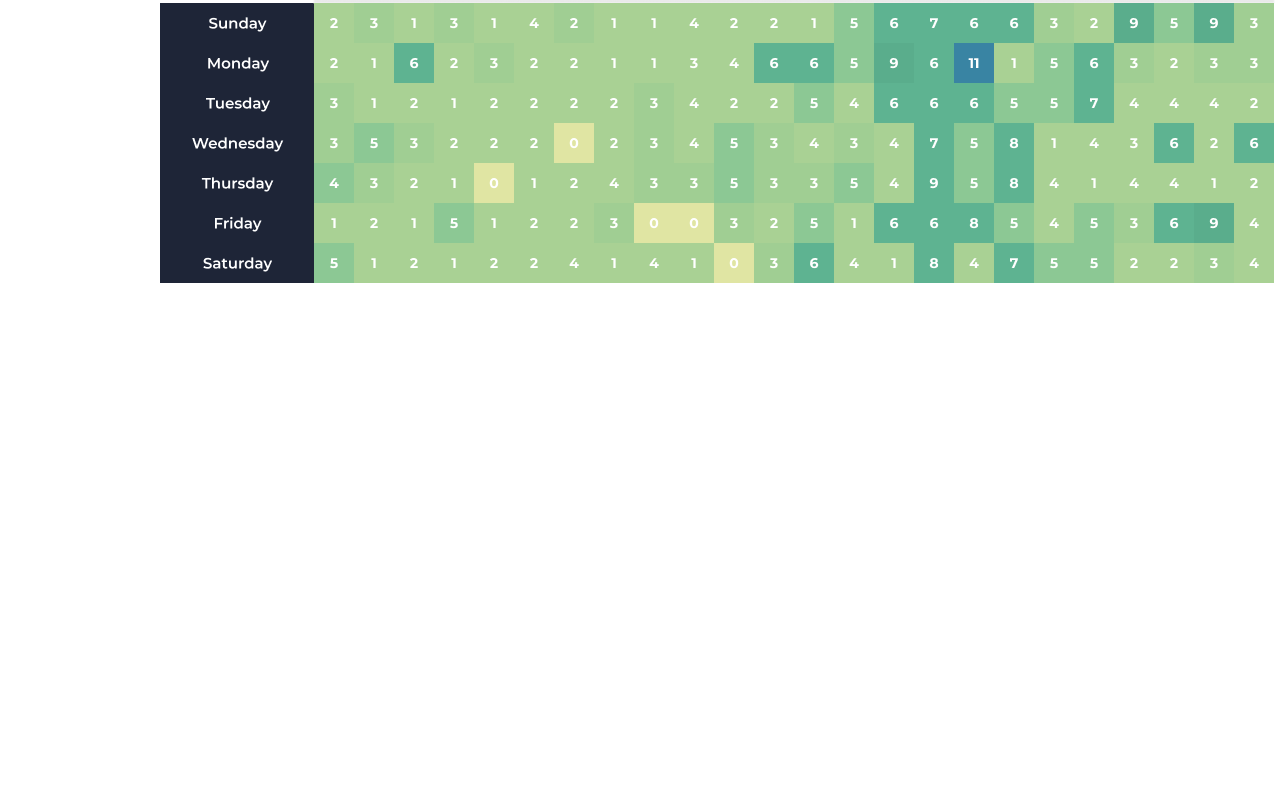
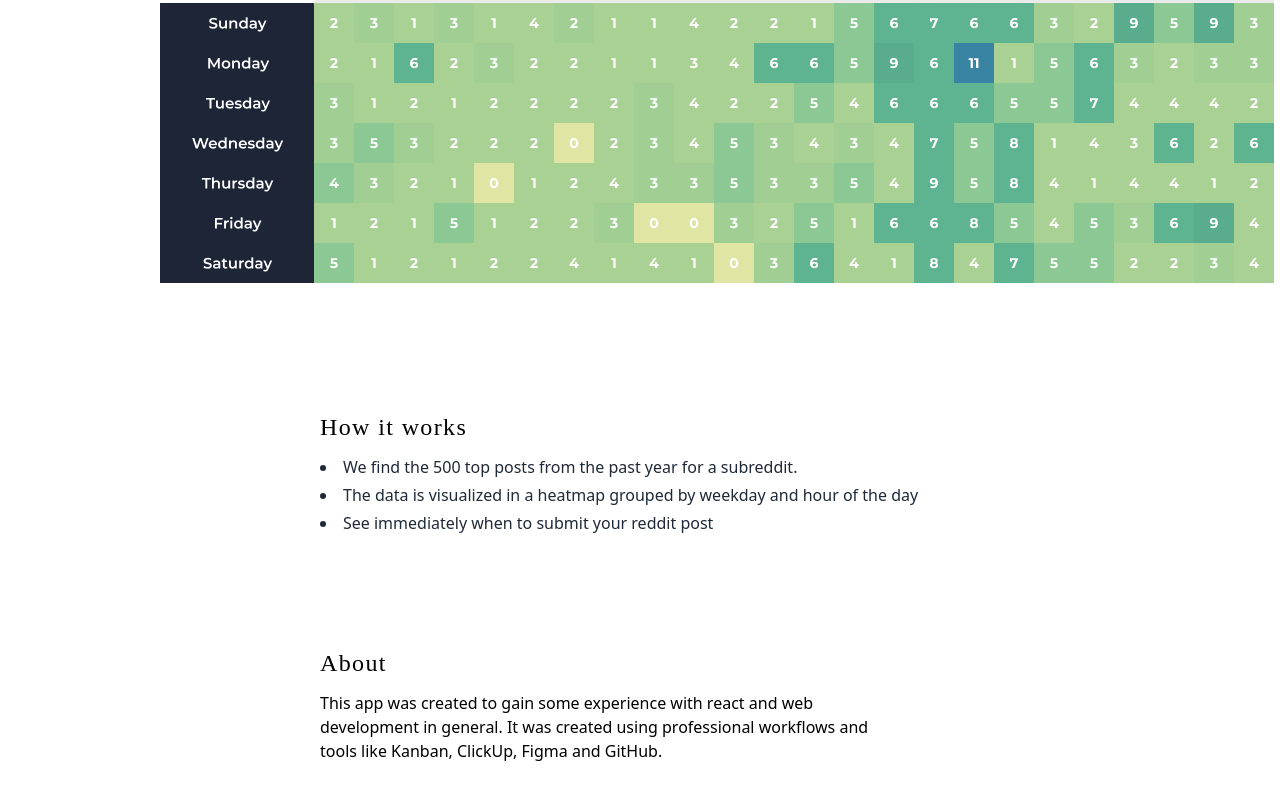
Before and after one commit to d4v3000/subreddit-analyzer, a React (Create React App) app: page / in a window 1280 px wide. Shown: the part 526-1326 px from the top of the page. Before the commit the page ends 809 px from the top, so only its background shows below. Built offline with nearby package versions, Linux system fonts and the light colour scheme.

Commit message:
add informational text

```diff
--- a/src/App.js
+++ b/src/App.js
@@ -1,12 +1,16 @@
 import NavBar from "./components/NavBar";
 import Hero from "./components/hero-section/Hero";
+import Information from "./components/Information";
 
 function App() {
   return (
-    <>
+    <div>
       <NavBar />
-      <Hero />
-    </>
+      <div className="container items-center mx-auto">
+        <Hero />
+        <Information />
+      </div>
+    </div>
   );
 }
 
--- /dev/null
+++ b/src/components/Information.js
@@ -0,0 +1,43 @@
+import React from "react";
+
+function Information() {
+  return (
+    <div className="container items-center mx-auto mt-32">
+      <div>
+        <div className="my-28 mx-80">
+          <p
+            className="text-2xl font-medium mb-3 font-display tracking-widest"
+            id="how-it-works"
+          >
+            How it works
+          </p>
+          <ul className="list-disc list-inside text-gray-800 font-mono">
+            <li>
+              We find the 500 top posts from the past year for a subreddit.
+            </li>
+            <li className="my-1">
+              The data is visualized in a heatmap grouped by weekday and hour of
+              the day
+            </li>
+            <li>See immediately when to submit your reddit post</li>
+          </ul>
+        </div>
+        <div className="my-10 mx-80 mr-96">
+          <p
+            className="text-2xl font-medium mb-3 font-display tracking-widest"
+            id="about"
+          >
+            About
+          </p>
+          <p className="font-mono">
+            This app was created to gain some experience with react and web
+            development in general. It was created using professional workflows
+            and tools like Kanban, ClickUp, Figma and GitHub.
+          </p>
+        </div>
+      </div>
+    </div>
+  );
+}
+
+export default Information;
--- a/src/components/hero-section/Hero.js
+++ b/src/components/hero-section/Hero.js
@@ -4,7 +4,7 @@ import Introduction from "./Introduction";
 
 function Hero() {
   return (
-    <div className="container items-center mx-auto">
+    <div className="">
       <Introduction />
       <Table />
     </div>
```
